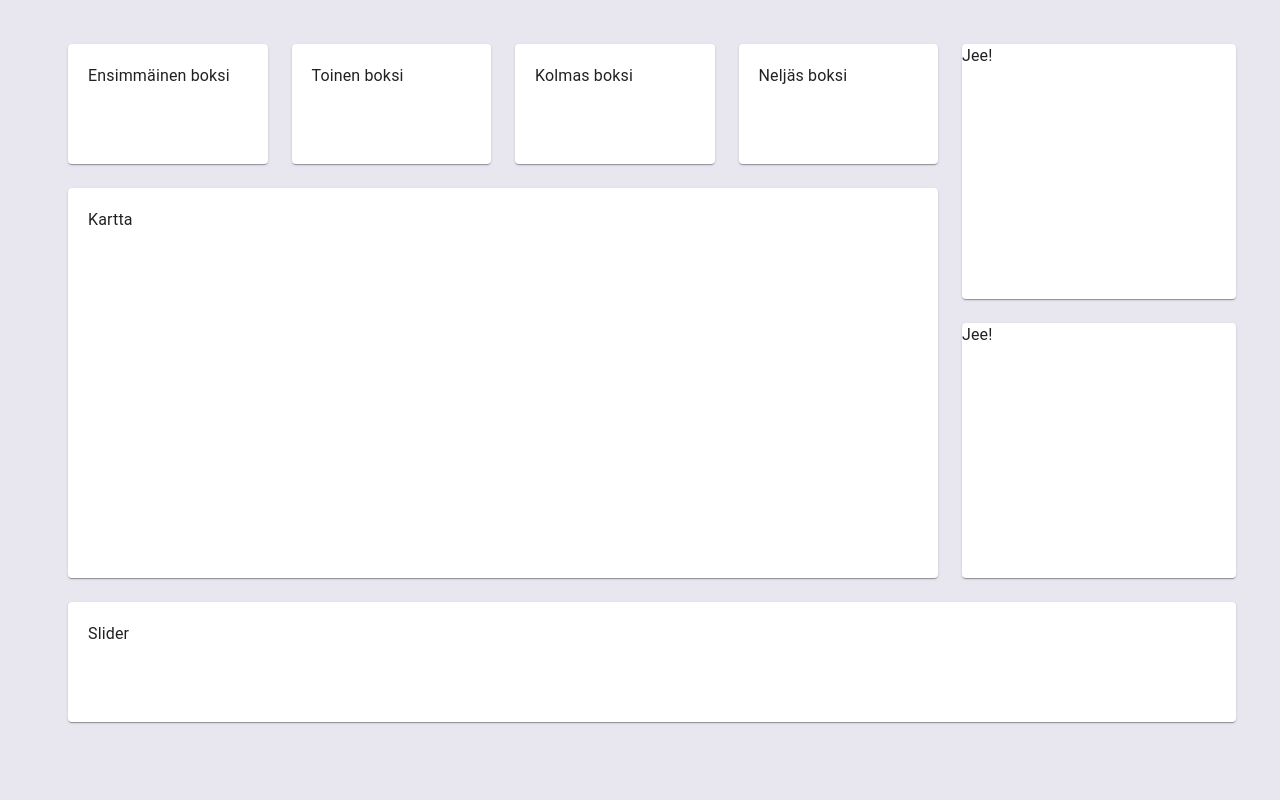
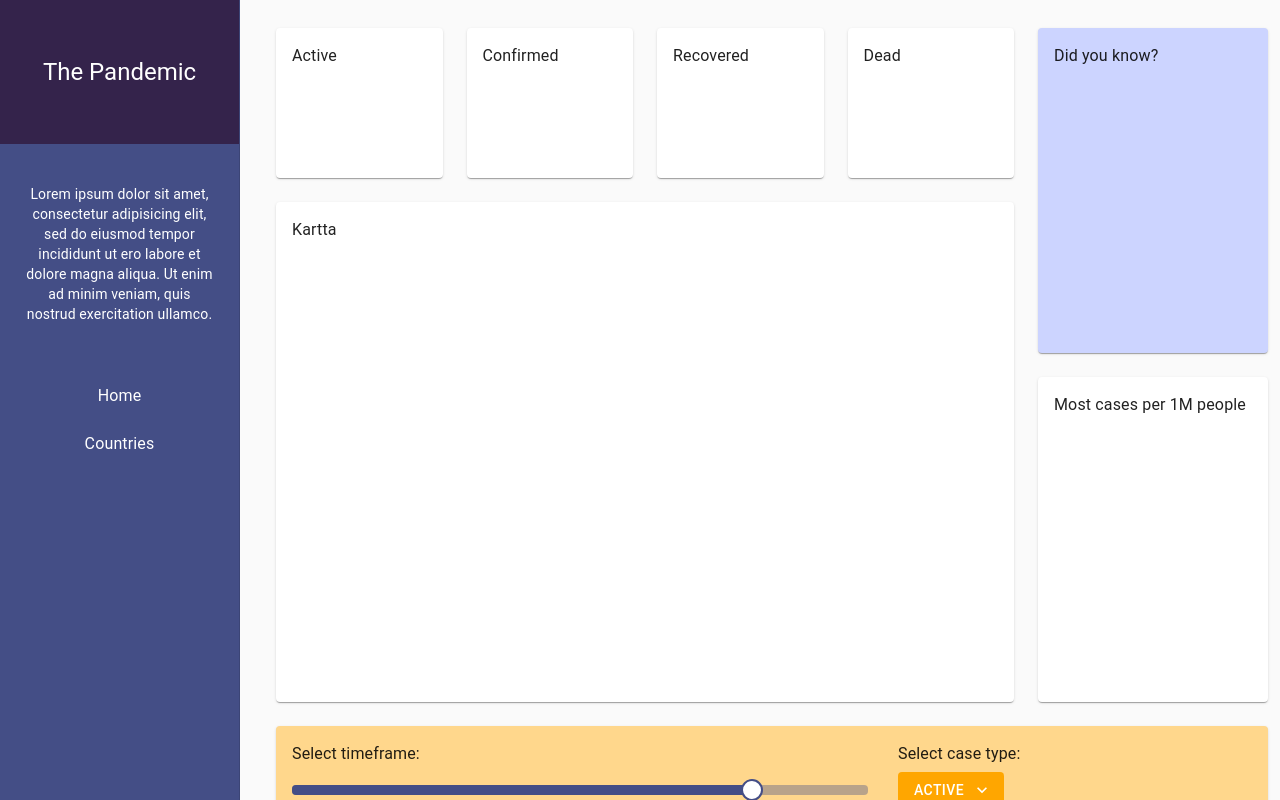
Before and after one commit to mariannesiren/the-pandemic-ui, a React app: page / in a window 1280 px wide. Built offline with nearby package versions, Linux system fonts and the light colour scheme.

Commit message:
Added some layout elements

```diff
--- a/package.json
+++ b/package.json
@@ -14,6 +14,7 @@
     "@babel/preset-env": "^7.9.5",
     "@babel/preset-react": "^7.9.4",
     "@material-ui/core": "^4.9.13",
+    "@material-ui/icons": "^4.9.1",
     "@types/material-ui": "^0.21.7",
     "@types/styled-components": "^5.1.0",
     "babel-loader": "^8.1.0",
--- a/src/app.tsx
+++ b/src/app.tsx
@@ -7,16 +7,17 @@ const GlobalStyle = createGlobalStyle`
       margin: 0;
       font-family: 'Ubuntu', sans-serif;
       font-weight: 400;
-      background: #e8e6ef;
+      background: #ebeeff;
       padding: 2rem;
     }
 `;
 
 const App = () => {
+
   return (
     <>
       <Dashboard />
-      <GlobalStyle />
+      {/*<GlobalStyle />*/}
     </>
   );
 };
--- a/src/components/dashboard.tsx
+++ b/src/components/dashboard.tsx
@@ -1,12 +1,125 @@
 import React from 'react';
 import Grid from '@material-ui/core/Grid';
+import Drawer from '@material-ui/core/Drawer';
 import Container from '@material-ui/core/Container';
 import Paper from '@material-ui/core/Paper';
 import Typography from '@material-ui/core/Typography';
+import { makeStyles, withStyles } from '@material-ui/core/styles';
+import Slider from '@material-ui/core/Slider';
+import CssBaseline from '@material-ui/core/CssBaseline';
+import List from '@material-ui/core/List';
+import ListItem from '@material-ui/core/ListItem';
+import ListItemText from '@material-ui/core/ListItemText';
+import Box from '@material-ui/core/Box';
+import Button from '@material-ui/core/Button';
+import Menu from '@material-ui/core/Menu';
+import MenuItem from '@material-ui/core/MenuItem';
+import ExpandMore from '@material-ui/icons/expandMore';
+import MyDrawer from './mydrawer';
+
+const drawerWidth = "240px";
+
+const useStyles = makeStyles((theme) => ({
+  root: {
+    display: 'flex',
+  },
+  content: {
+    flexGrow: 1,
+    height: '100vh',
+    overflow: 'auto',
+  },
+  container: {
+    paddingTop: theme.spacing(2),
+    paddingBottom: theme.spacing(4),
+  },
+  keynumber: {
+    height: 150,
+    padding: theme.spacing(2),
+  },
+  map: {
+    height: 500,
+    padding: theme.spacing(2),
+  },
+  interaction: {
+    height: 100,
+    padding: theme.spacing(2),
+    backgroundColor: "#FFD78C",
+    display: 'flex',
+    flexDirection: 'row',
+    width: '100%',
+  },
+  info: {
+    height: '100%',
+    padding: theme.spacing(2),
+    backgroundColor: '#CCD4FF',
+  },
+  topCountries: {
+    height: '100%',
+    padding: theme.spacing(2),
+  },
+  typebutton: {
+    backgroundColor: "#FFA600",
+    color: "#fff",
+    paddingLeft: theme.spacing(2),
+    paddingRight: theme.spacing(2),
+  }
+}));
+
+const StyledSlider = withStyles({
+  root: {
+    color: '#444E86',
+    height: 8,
+  },
+  thumb: {
+    height: 22,
+    width: 22,
+    backgroundColor: '#fff',
+    border: '2px solid currentColor',
+    marginTop: -6,
+    marginLeft: -12,
+    '&:focus, &:hover, &$active': {
+      boxShadow: 'inherit',
+    },
+  },
+  active: {},
+  valueLabel: {
+    left: 'calc(-50% + 4px)',
+  },
+  track: {
+    height: 10,
+    borderRadius: 4,
+  },
+  rail: {
+    height: 10,
+    borderRadius: 4,
+  },
+})(Slider);
+
+
+const options = ['Active', 'Confirmed', 'Recovered', 'Dead'];
 
 const Dashboard = () => {
+
+  const classes = useStyles();
+
+  const [anchorEl, setAnchorEl] = React.useState<null | HTMLElement>(null);
+  const [selectedType, setSelectedType] = React.useState(0);
+
+  const handleClick = (event: React.MouseEvent<HTMLElement>) => {
+    setAnchorEl(event.currentTarget);
+  };
+
+  const handleItemClick = (event: React.MouseEvent<HTMLElement>, index: number) => {
+    setSelectedType(index);
+    setAnchorEl(null);
+  }
+
   return (
-    <Container>
+    <div className={classes.root}>
+      <CssBaseline />
+      <MyDrawer />
+      <main className={classes.content}>
+          <Container className={classes.container}>
             <Grid container spacing={3} style={{ margin: 0 }}>
               {/* Center map etc*/}
               <Grid
@@ -16,31 +129,35 @@ const Dashboard = () => {
                 spacing={3}
                 style={{ margin: 0, padding: 0 }}
               >
+                {/* Key numbers */}
                 <Grid item xs={3}>
-            <Paper style={{ height: 80, padding: 20 }}>
-              <Typography>Ensimmäinen boksi</Typography>
+                  <Paper className={classes.keynumber}>
+                    <Typography>Active</Typography>
                   </Paper>
                 </Grid>
                 <Grid item xs={3}>
-            <Paper style={{ height: 80, padding: 20 }}>
-              <Typography>Toinen boksi</Typography>
+                  <Paper className={classes.keynumber}>
+                    <Typography>Confirmed</Typography>
                   </Paper>
                 </Grid>
                 <Grid item xs={3}>
-            <Paper style={{ height: 80, padding: 20 }}>
-              <Typography>Kolmas boksi</Typography>
+                  <Paper className={classes.keynumber}>
+                    <Typography>Recovered</Typography>
                   </Paper>
                 </Grid>
                 <Grid item xs={3}>
-            <Paper style={{ height: 80, padding: 20 }}>
-              <Typography>Neljäs boksi</Typography>
+                  <Paper className={classes.keynumber}>
+                    <Typography>Dead</Typography>
                   </Paper>
                 </Grid>
+
+                {/* Map */}
                 <Grid item xs={12}>
-            <Paper style={{ height: 350, padding: 20 }}>
+                  <Paper className={classes.map}>
                     <Typography>Kartta</Typography>
                   </Paper>
                 </Grid>
+
               </Grid>
 
               {/* Right side */}
@@ -52,25 +169,66 @@ const Dashboard = () => {
                 style={{ margin: 0, padding: 0 }}
               >
                 <Grid item xs={12}>
-            <Paper style={{ height: '100%' }}>
-              <Typography>Jee!</Typography>
+                  <Paper className={classes.info}>
+                    <Typography>Did you know?</Typography>
                   </Paper>
                 </Grid>
                 <Grid item xs={12}>
-            <Paper style={{ height: '100%' }}>
-              <Typography>Jee!</Typography>
+                  <Paper className={classes.topCountries}>
+                    <Typography>Most cases per 1M people</Typography>
                   </Paper>
                 </Grid>
               </Grid>
 
               {/* Slider */}
-        <Grid item xs={12}>
-          <Paper style={{ padding: 20, height: 80 }}>
-            <Typography>Slider</Typography>
+              <Grid item xs={12} spacing={3}>
+                <Paper className={classes.interaction}>
+                  <Box style={{width: '60%', marginRight: 30}}>
+                    <Typography id="timeslider" gutterBottom>Select timeframe:</Typography>
+                    <StyledSlider
+                      defaultValue={80}
+                      aria-labelledby="timeslider"
+                      step={1}
+                      valueLabelDisplay="auto"
+                    >
+                    </StyledSlider>
+                  </Box>
+                  <Box>
+                    <Typography id="typeselection" gutterBottom>Select case type:</Typography>
+                    <Button
+                      aria-controls="typemenu"
+                      aria-labelledby="typeselection"
+                      aria-haspopup="true"
+                      onClick={handleClick}
+                      className={classes.typebutton}
+                      endIcon={<ExpandMore />}
+                    >
+                      {options[selectedType]}
+                    </Button>
+                    <Menu
+                      id="typemenu"
+                      anchorEl={anchorEl}
+                      keepMounted
+                      open={Boolean(anchorEl)}
+                    >
+                      {options.map((option, index) => (
+                        <MenuItem
+                          key={option}
+                          selected={index === selectedType}
+                          onClick={(event) => handleItemClick(event, index)}
+                        >
+                          {option}
+                        </MenuItem>
+                      ))}
+                    </Menu>
+                  </Box>
                 </Paper>
               </Grid>
+
             </Grid>
           </Container>
+      </main>
+    </div>
   );
 };
 
--- /dev/null
+++ b/src/components/mydrawer.tsx
@@ -0,0 +1,80 @@
+import React from 'react';
+import { makeStyles } from '@material-ui/core/styles';
+import Drawer from '@material-ui/core/Drawer';
+import List from '@material-ui/core/List';
+import ListItem from '@material-ui/core/ListItem';
+import ListItemText from '@material-ui/core/ListItemText';
+import Typography from '@material-ui/core/Typography';
+
+
+const drawerWidth = 240;
+
+const useStyles = makeStyles((theme) => ({
+  drawerPaper: {
+    position: 'relative',
+    width: drawerWidth,
+    backgroundColor: '#444E86',
+    textAlign: 'center',
+  },
+  paper: {
+    padding: theme.spacing(2),
+    display: 'flex',
+    overflow: 'auto',
+    flexDirection: 'column',
+  },
+  mainheading: {
+    paddingLeft: theme.spacing(3),
+    paddingRight: theme.spacing(3),
+    paddingTop: theme.spacing(7),
+    paddingBottom: theme.spacing(7),
+    backgroundColor: '#34234B',
+    color: '#fff',
+  },
+  menutext: {
+    color: '#fff',
+    padding: theme.spacing(3),
+    marginTop: theme.spacing(2),
+  },
+  menubutton: {
+    color: '#fff',
+    textAlign: 'center',
+  },
+
+}));
+
+const MyDrawer = () => {
+  const classes = useStyles();
+
+  return (
+
+    <Drawer
+        variant="permanent"
+        classes={{
+          paper: classes.drawerPaper, // Nested classnames
+        }}
+        open={true}
+      >
+        <Typography variant="h5" className={classes.mainheading}>The Pandemic</Typography>
+        <Typography
+          variant="body2"
+          align='center'
+          className={classes.menutext}
+          paragraph
+        >
+          Lorem ipsum dolor sit amet, consectetur adipisicing elit,
+          sed do eiusmod tempor incididunt ut ero labore et dolore magna aliqua.
+          Ut enim ad minim veniam, quis nostrud exercitation ullamco.
+        </Typography>
+        <List>
+          <ListItem button className={classes.menubutton}>
+            <ListItemText>Home</ListItemText>
+          </ListItem>
+          <ListItem button className={classes.menubutton}>
+            <ListItemText>Countries</ListItemText>
+          </ListItem>
+        </List>
+      </Drawer>
+
+  );
+};
+export default MyDrawer;
```
Also changed, not shown: 1 other file (tests, documents, lock files or other folders). Lines whose indentation alone changed are shown as unchanged.
